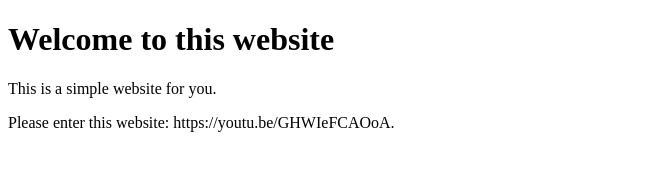
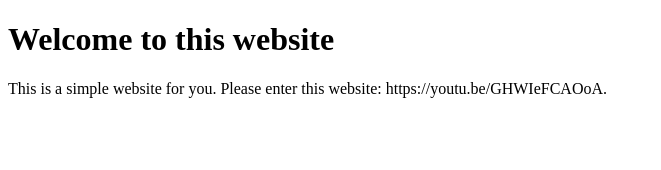
Before and after one commit to Ycq1111/Ycq1111.github.io, a plain HTML site: page index.html in a window 1280 px wide. Shown: the whole page, without its empty margins (0-661 px from the left). Drawn offline with Linux system fonts and the light colour scheme.

Commit message:
Update index.html

```diff
--- a/index.html
+++ b/index.html
@@ -5,7 +5,6 @@
   </head>
   <body>
     <h1>Welcome to this website</h1>
-    <p>This is a simple website for you.</p>
-    <p>Please enter this website: https://youtu.be/GHWIeFCAOoA.</p>
+    <p>This is a simple website for you. Please enter this website: https://youtu.be/GHWIeFCAOoA.</p>
   </body>
 </html>
```
